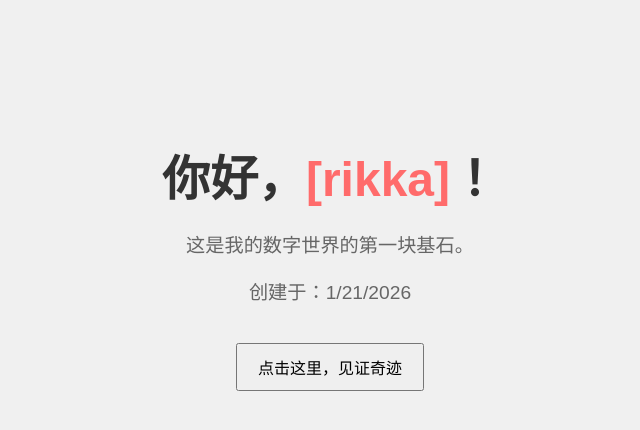
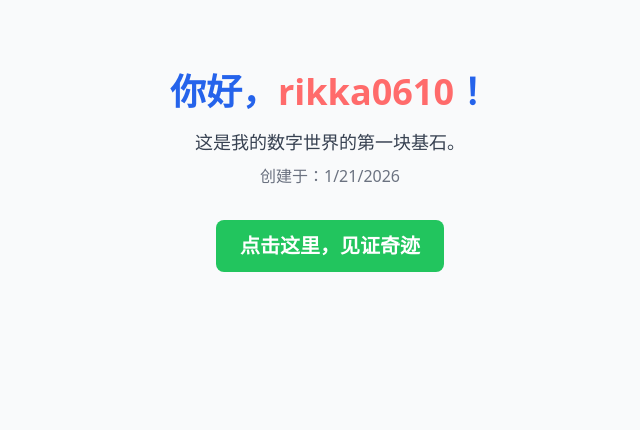
Before and after one commit to rikka0610/my-first-website, a plain HTML site: page index.html in a window 1280 px wide. Shown: the whole page, without its empty margins (310-950 px from the left). Drawn offline with nearby package versions, Linux system fonts and the light colour scheme.

Commit message:
修复HTML结构并完成Tailwind美化

```diff
--- a/index.html
+++ b/index.html
@@ -2,44 +2,42 @@
 <html>
 <head>
     <title>我的第一个网页</title>
+    <!-- 引入Tailwind CSS -->
+    <script src="https://cdn.tailwindcss.com"></script>
     <style>
-        body {
-            text-align: center;
-            font-family: Arial, sans-serif;
-            padding-top: 100px;
-            background-color: #f0f0f0;
-        }
-        h1 {
-            color: #333;
-            font-size: 3em;
-            margin-bottom: 20px;
-        }
-        p {
-            color: #666;
-            font-size: 1.2em;
-        }
+        /* 你可以保留自定义的.highlight样式，但Tailwind已能处理大部分 */
         .highlight {
             color: #ff6b6b;
             font-weight: bold;
         }
     </style>
 </head>
-<body>
-    <!-- 下一步：在下一行替换你的名字 -->
-    <h1>你好，<span class="highlight">[rikka]</span>！</h1>
-    <p>这是我的数字世界的第一块基石。</p>
-    <p>创建于：<script>document.write(new Date().toLocaleDateString())</script></p>
+<!-- 注意：整个页面只有这一个body标签，并使用Tailwind工具类 -->
+<body class="bg-gray-50 text-center p-8">
+    <!-- 你的主要内容 -->
+    <h1 class="text-4xl font-bold text-blue-600 mt-10">
+        你好，<span class="highlight">rikka0610</span>！
+    </h1>
+    <p class="text-lg text-gray-700 mt-4">
+        这是我的数字世界的第一块基石。
+    </p>
+    <p class="text-gray-500 mt-2">
+        创建于：<script>document.write(new Date().toLocaleDateString())</script>
+    </p>
 
+    <!-- 你的按钮，使用Tailwind类替换内联style -->
+    <button
+        onclick="sayHello()"
+        class="mt-8 bg-green-500 hover:bg-green-600 text-white font-bold py-3 px-6 rounded-lg text-xl cursor-pointer transition duration-200">
+        点击这里，见证奇迹
+    </button>
+
+    <!-- JavaScript脚本放在body末尾 -->
     <script>
-        // 这是一个简单的JavaScript交互
         function sayHello() {
             let name = document.querySelector('.highlight').innerText;
             alert('欢呼吧，' + name + '！你已经成功运行了第一段程序！');
         }
     </script>
-    <br>
-    <button onclick="sayHello()" style="padding: 10px 20px; font-size: 1em; cursor: pointer;">
-        点击这里，见证奇迹
-    </button>
 </body>
 </html>
```
